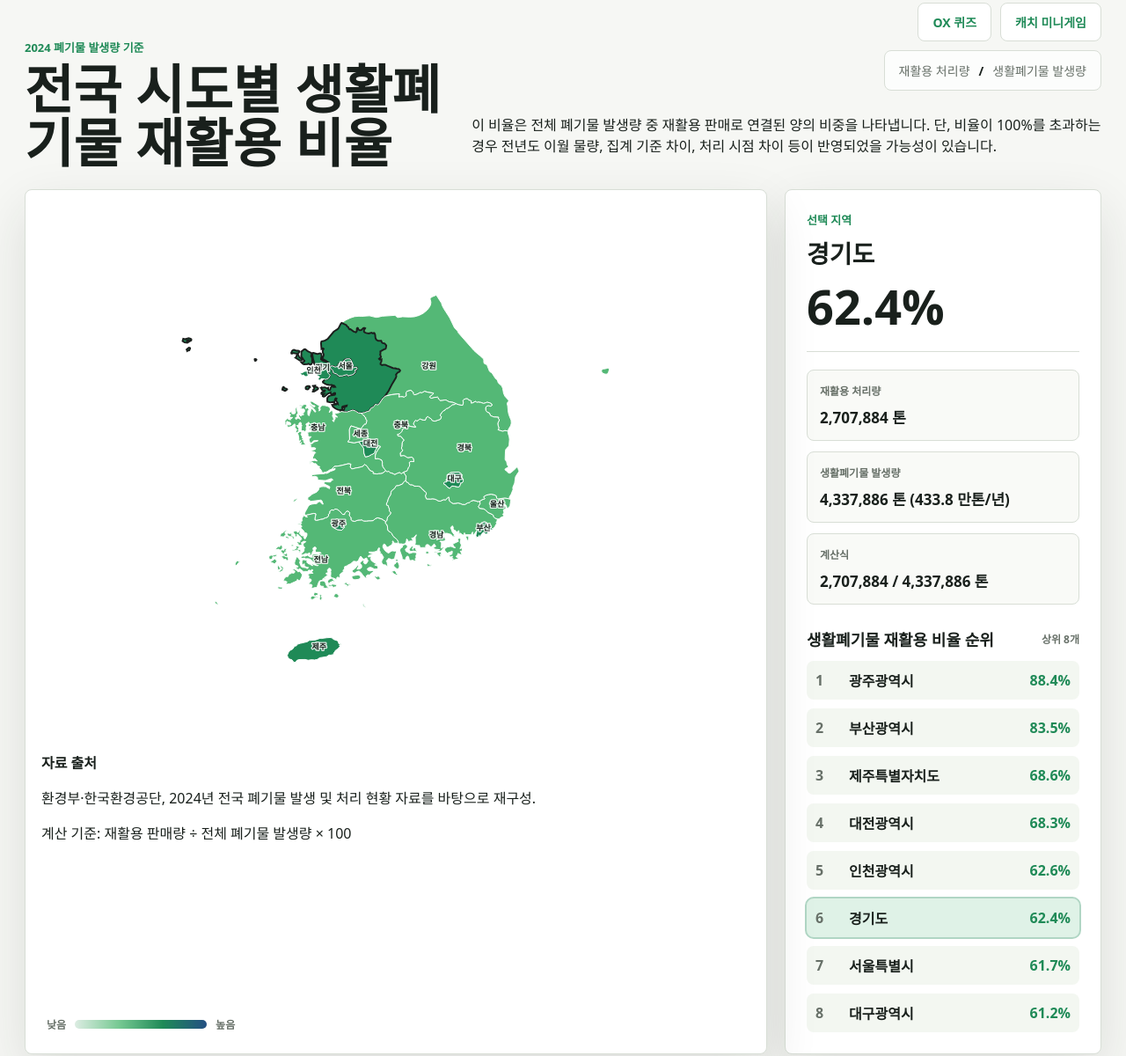
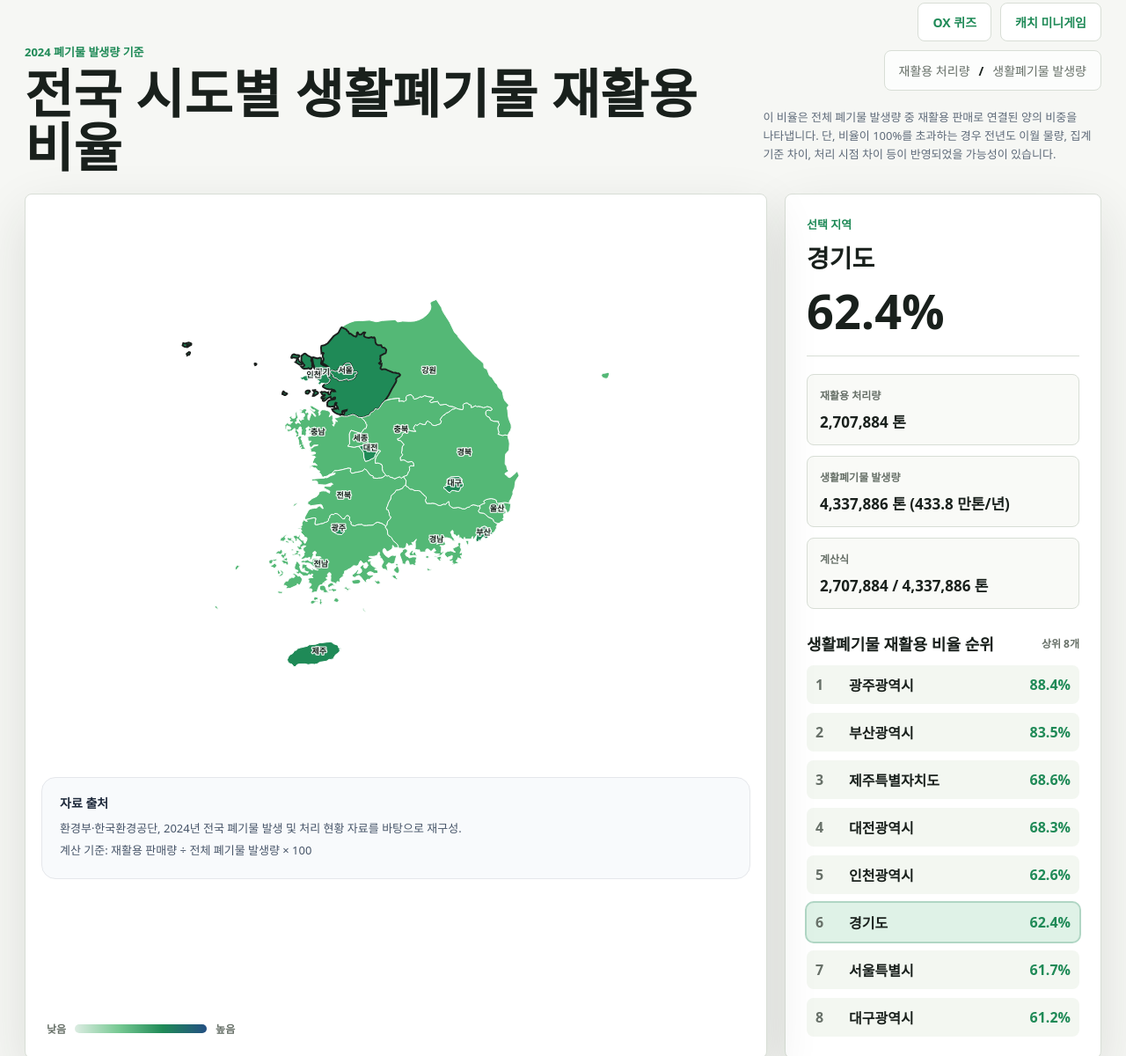
Before and after one commit to class-2026-Spring/team4, a plain HTML site: page index.html in a window 1280 px wide. Shown: the part 33-1233 px from the top of the page at 88% size. Drawn offline with Linux system fonts and the light colour scheme.

Commit message:
계산식 설명 및 박스 추가

```diff
--- a/styles.css
+++ b/styles.css
@@ -924,3 +924,34 @@
     grid-template-columns: repeat(2, minmax(0, 1fr));
   }
 }
+
+.formula-desc {
+  margin-top: 10px;
+  max-width: 420px;
+  font-size: 13px;
+  line-height: 1.6;
+  color: #5f6b7a;
+  word-break: keep-all;
+}
+
+.source-box {
+  margin-top: 24px;
+  padding: 18px 20px;
+  border-radius: 16px;
+  background: #f8fafc;
+  border: 1px solid #e5e7eb;
+  color: #475569;
+  font-size: 13px;
+  line-height: 1.6;
+}
+
+.source-box strong {
+  display: block;
+  margin-bottom: 6px;
+  color: #1e293b;
+  font-size: 14px;
+}
+
+.source-box p {
+  margin: 4px 0;
+}
```
